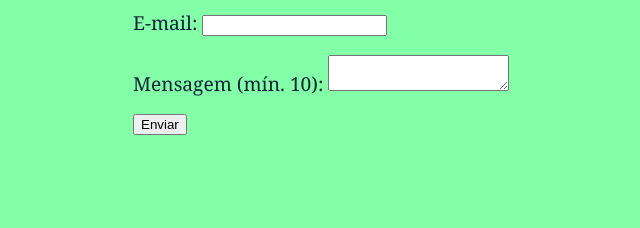
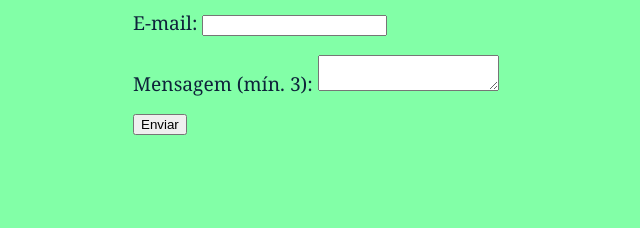
Before and after one commit to ThiagoALM626/portfolio-web, a plain HTML site: page contato.html in a window 1280 px wide. Shown: the part 553-781 px from the top of the page, 127-767 px from the left. Drawn offline with Linux system fonts and the light colour scheme.

Commit message:
Commit20.4.1

```diff
--- a/contato.html
+++ b/contato.html
@@ -50,7 +50,7 @@
             <input type="email" id="email" required>
             <br><br>
 
-            <label for="mensagem">Mensagem (mín. 10):</label>
+            <label for="mensagem">Mensagem (mín. 3):</label>
             <textarea id="mensagem" required></textarea>
             <br><br>
 
```
